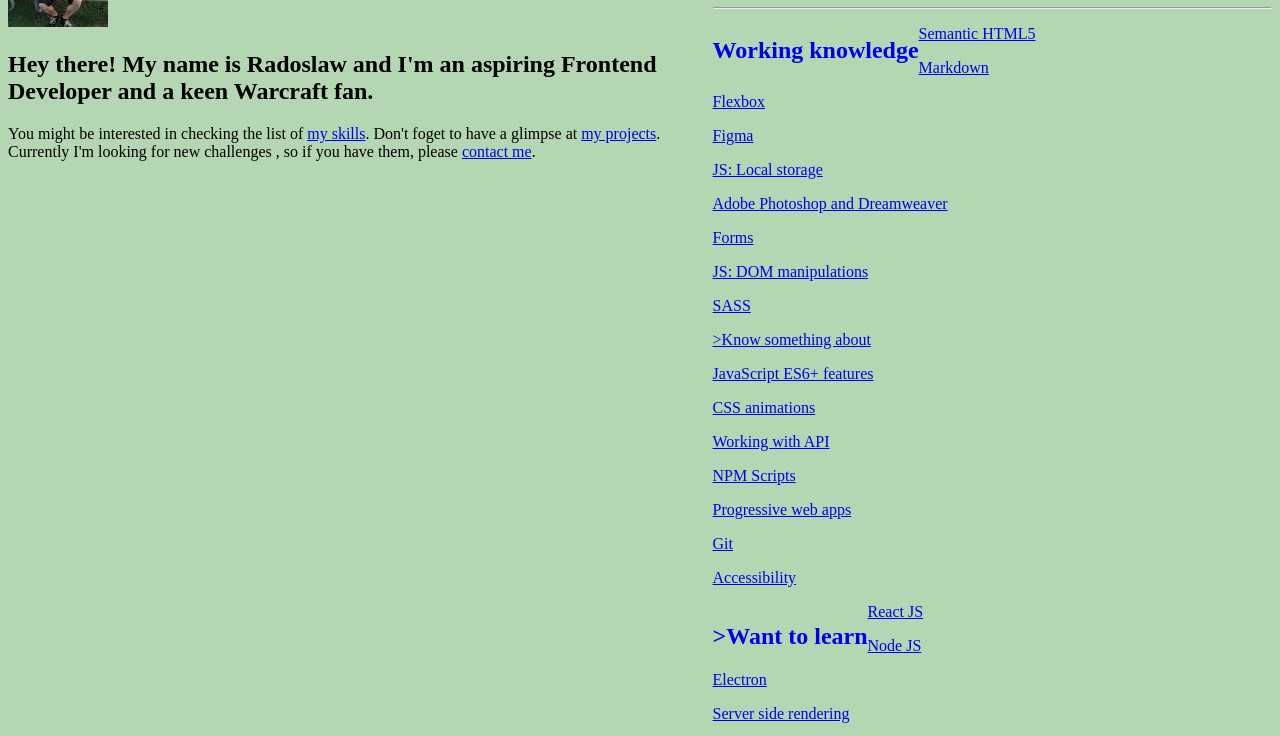
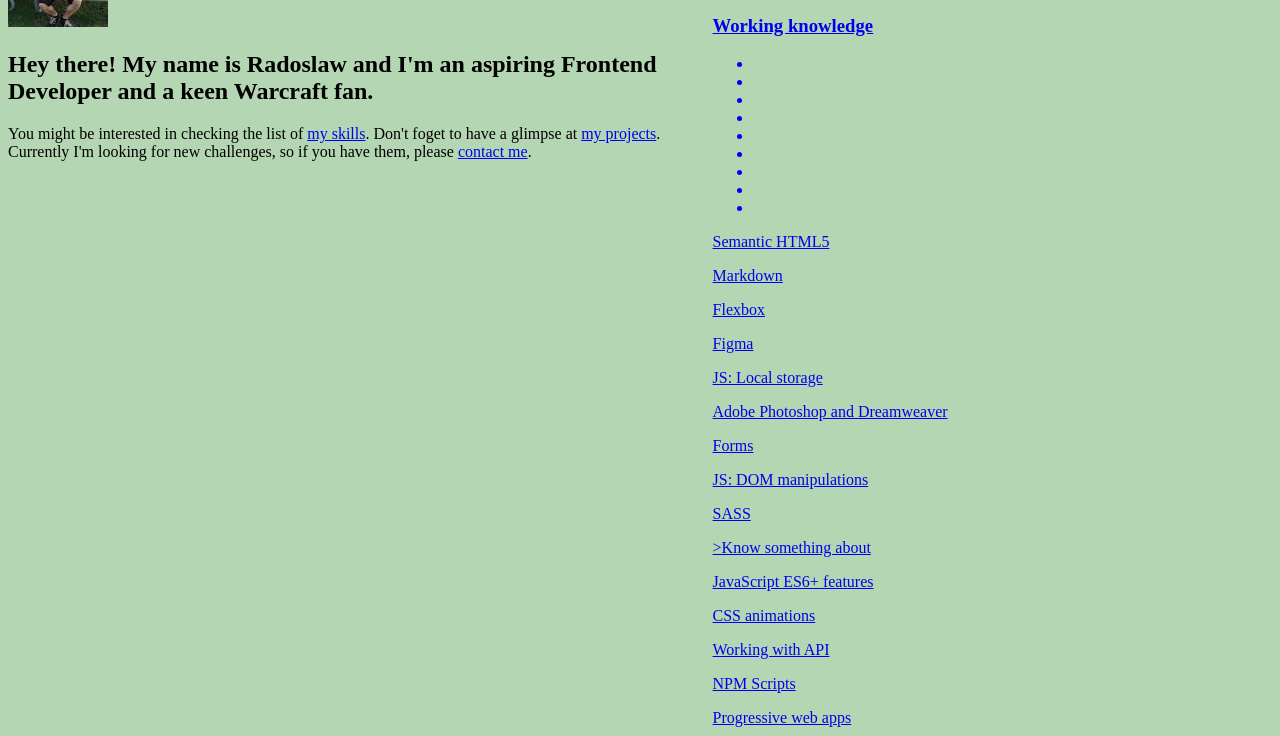
Before and after one commit to rstatkiewicz/webpagecard, a plain HTML site: page index.html in a window 1280 px wide. Shown: the part 81-817 px from the top of the page. Drawn offline with Linux system fonts and the light colour scheme.

Commit message:
feat:lists and skills

```diff
--- a/index.html
+++ b/index.html
@@ -15,25 +15,55 @@
         <section class="hero">
             <img src="images/me.png" class="hero__image" alt="Radoslaw" />
             <h2 class="hero__title"> Hey there! My name is Radoslaw and I'm an aspiring Frontend Developer and a keen Warcraft fan.</h2>
-            <p class="hero__description"> You might be interested in checking the list of <a class="hero_link" href="#"> my skills</a>. Don't foget to have a glimpse at <a class="hero_link" href="#"> my projects</a>.<br> Currently I'm looking for new challenges , so if you have them,
+            <p class="hero__description"> You might be interested in checking the list of <a class="hero_link" href="#"> my skills</a>. Don't foget to have a glimpse at <a class="hero_link" href="#"> my projects</a>.<br> Currently I'm looking for new challenges, so if you have them,
                 please <a class="hero_link" href="#"> contact me</a>.</p><br><br>
             <a class="hero__mail" href="mailto:Radoslawstatkiewicz2@gmail.com">
                 <radoslawstatkiewicz2@gmail</a>
         </section>
-        </section>
+
     </main>
-
+    <section class="skills">
+        <h2 class="skills__title">
             <h1>My skills</h1>
             <hr>
+            <section class="skills-list">
+                <h3 class="skills-list__title">Working knowledge</h3>
+                <ul class="skills-list__list">
+                    <li class="skills-list__item">
 
-    <h2 class="title1">Working knowledge</h2>
-    <section class="knowledge">
+                    </li>
+                    <li class="skills-list__item">
+
+                    </li>
+                    <li class="skills-list__item">
+
+                    </li>
+                    <li class="skills-list__item">
+
+                    </li>
+                    <li class="skills-list__item">
+
+                    </li>
+                    <li class="skills-list__item">
+
+                    </li>
+                    <li class="skills-list__item">
+
+                    </li>
+                    <li class="skills-list__item">
+
+                    </li>
+                    <li class="skills-list__item">
+
+                    </li>
+                </ul>
+
                 <p>Semantic HTML5</p>
                 <p>Markdown</p>
                 <p>Flexbox</p>
                 <p>Figma</p>
                 <p>JS: Local storage</p>
-        <section class="knowledge2">
+
                 <p>Adobe Photoshop and Dreamweaver</p>
                 <p>Forms</p>
                 <p>JS: DOM manipulations</p>
@@ -41,27 +71,27 @@
             </section>
 
             <h2 class="title2"></h2>>Know something about</h2>
-        <section class="knowledge3">
+
         <p>JavaScript ES6+ features</p>
         <p>CSS animations</p>
         <p>Working with API</p>
         <p>NPM Scripts</p>
-        </section>
-        <section class="knowledge4">
+
+
         <p>Progressive web apps</p>
         <p>Git</p>
         <p>Accessibility</p>
 
-        </section>
+
 
         <h2 class="title3">>Want to learn</h2>
-        <section class="knowledge5">
+
         <p>React JS</p>
         <p>Node JS</p>
         <p>Electron</p>
         <p>Server side rendering</p>
-        </section>
-        <section class="knowledge6">
+
+
         <p>Typescript</p>
         <p>Gatsby</p>
         <p>Websockets</p>
```
Lines whose indentation alone changed are shown as unchanged.
